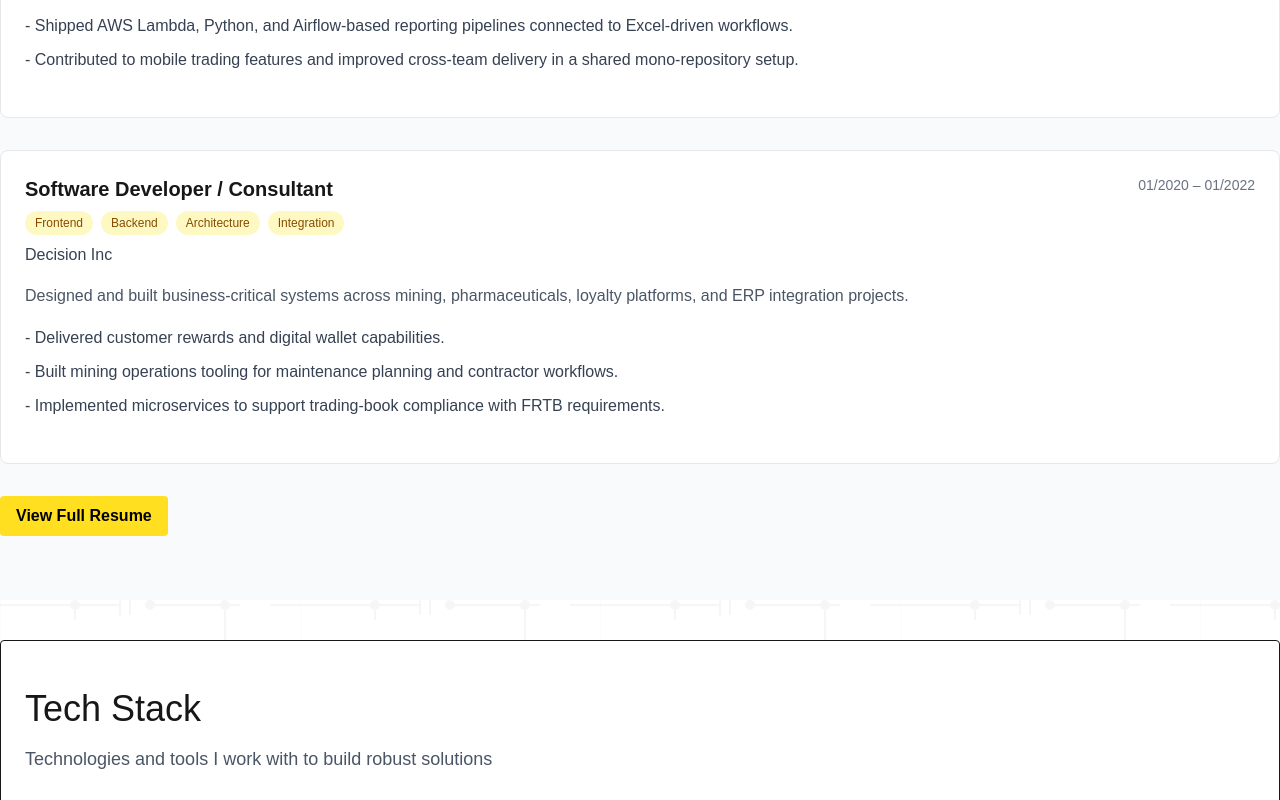
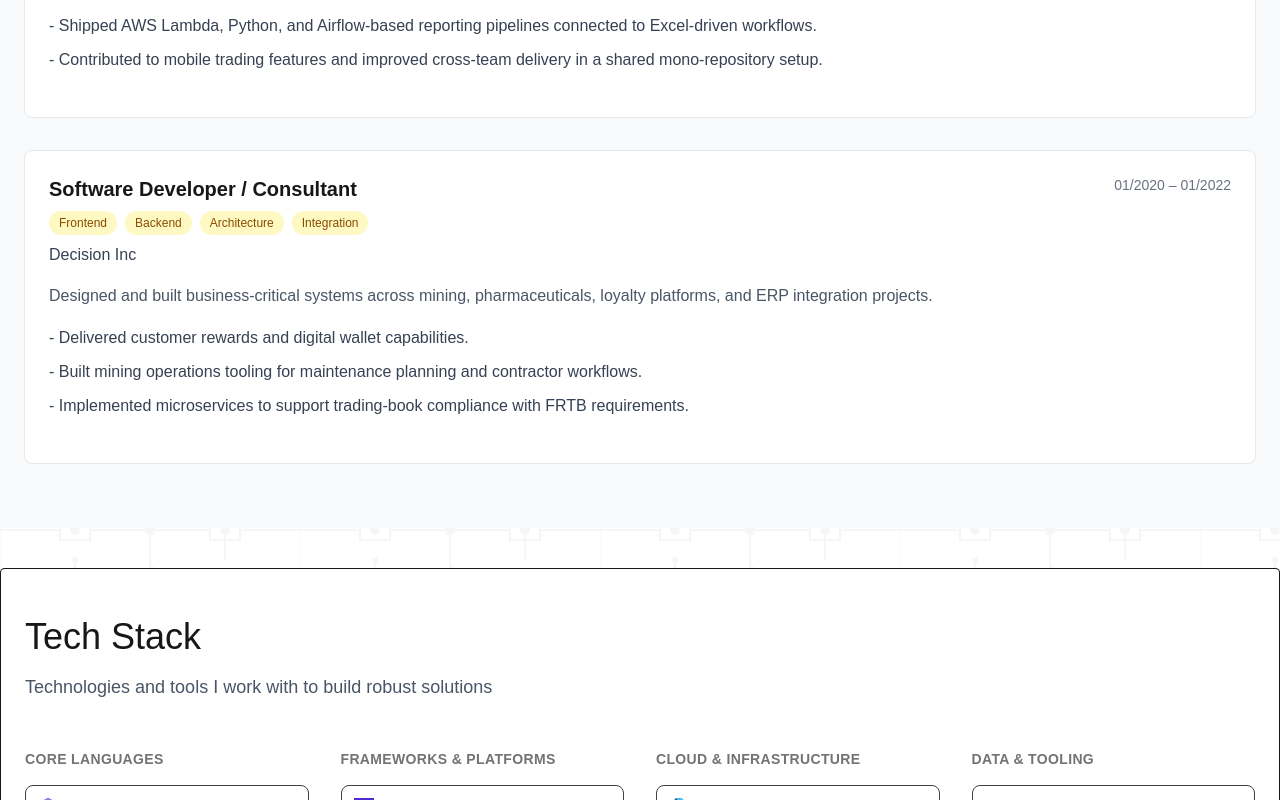
Before and after one commit to kornect/kornect, a Next.js app: page / in a window 1280 px wide. Shown: the part 1420-2220 px from the top of the page. Built offline with nearby package versions, Linux system fonts and the light colour scheme.

Commit message:
Remove resume link from ExperienceSection and adjust layout spacing

```diff
--- a/app/(home)/_components/ExperienceSection.tsx
+++ b/app/(home)/_components/ExperienceSection.tsx
@@ -1,5 +1,4 @@
 import React from "react";
-import Link from "next/link";
 
 type ExperienceItem = {
     role: string;
@@ -46,8 +45,8 @@ const experiences: ExperienceItem[] = [
 const ExperienceSection = () => {
     return (
         <section id="experience" className="bg-gray-50 dark:bg-gray-900/50">
-            <div className="max-w-7xl mx-auto py-6 py-12 md:py-16">
-                <div className="mb-12 px-6">
+            <div className="max-w-7xl mx-auto px-6 py-12 md:py-16">
+                <div className="mb-12">
                     <h3 className="text-3xl md:text-4xl mb-4">Work Experience</h3>
                     <p className="text-gray-600 dark:text-gray-400 text-base sm:text-lg">
                         Experience highlights extracted from my resume and focused on production software delivery.
@@ -93,17 +92,6 @@ const ExperienceSection = () => {
                         </article>
                     ))}
                 </div>
-
-                <div className="mt-8">
-                    <Link
-                        href="/documents/Mogau Mokgabudi - Resume.pdf"
-                        target="_blank"
-                        rel="noopener noreferrer"
-                        className="inline-block bg-yellow-300 hover:bg-yellow-400 text-black font-semibold px-4 py-2 rounded transition-colors"
-                    >
-                        View Full Resume
-                    </Link>
-                </div>
             </div>
         </section>
     );
```
